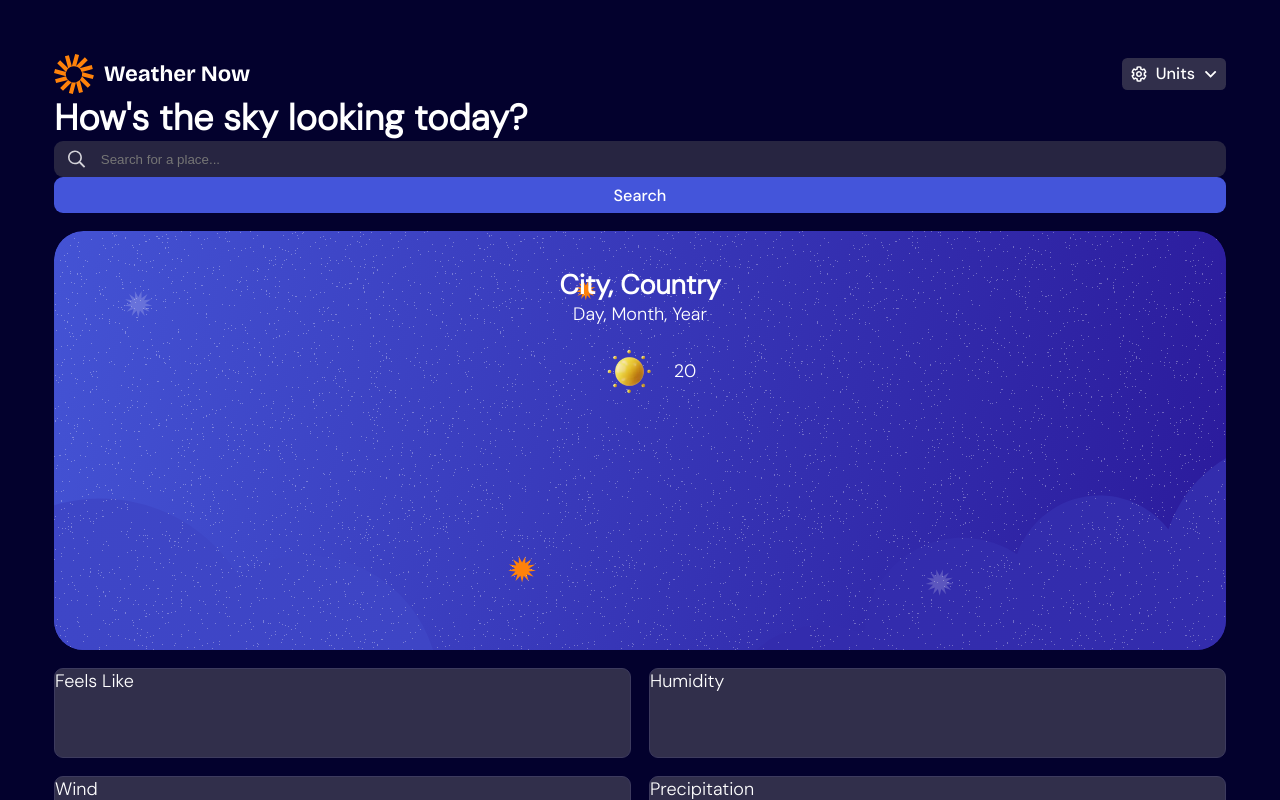
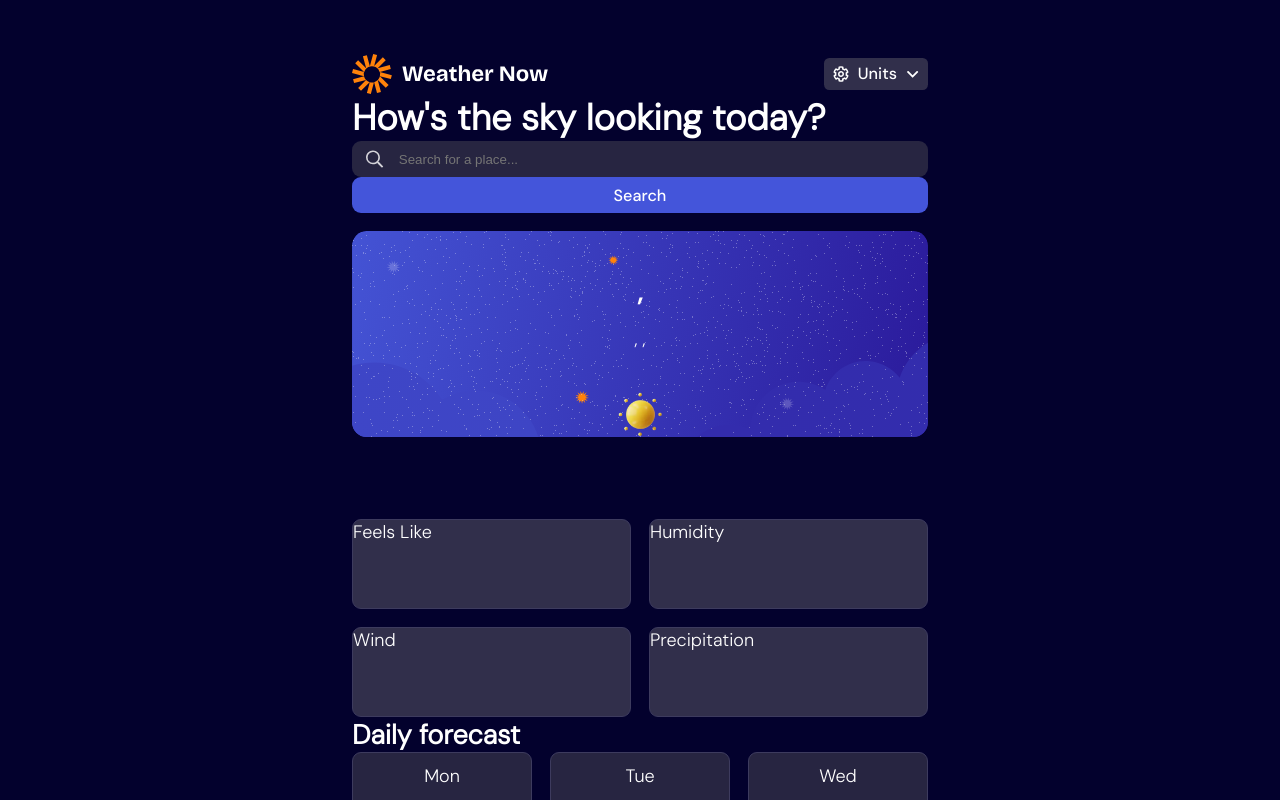
Before and after one commit to TrinhD2026/weather-app, a React (Vite) app: page / in a window 1280 px wide. Shown: the top 800 px of the page. Built offline with nearby package versions, Linux system fonts and the light colour scheme.

Commit message:
retrieved current temperature datas

```diff
--- a/src/App.css
+++ b/src/App.css
@@ -56,7 +56,12 @@
     top: 0;
     left:0;
     text-align: center;
-    padding: 2rem;
+    display: flex;
+    flex-direction: column;
+    justify-content:center;
+    align-items: center;
+    padding: 1rem;
+    gap: 1rem;
 }
 
 .container__overall-result .today-result div{
@@ -68,6 +73,11 @@
 .container__overall-result .today-result div img{
     width: 5rem;
     height: 5rem;
+}
+
+.container__overall-result .today-result div p{
+    font-size: 5rem;
+    font-weight: 700;
 }
 
 .container__result-details{
--- a/src/App.jsx
+++ b/src/App.jsx
@@ -1,5 +1,5 @@
-import { useState } from 'react'
-import './App.css'
+import {useState} from 'react';
+import './App.css';
 const datas=[
     {
         date: "Monday",
@@ -905,20 +905,136 @@ const datas=[
         ]
     },
 ];
+
 function App() {
-
+    const [tempUnit,setTempUnit]=useState("\u00BAC");
+    const [speedUnit,setSpeedUnit]=useState("km/h");
+    const [precipitationUnit,setPrecipitationUnit]=useState("mm");
     const [query,setQuery]=useState("");
+    const [searchName,setSearchName]=useState("");
+    const [country,setCountry]=useState("");
+    const [day,setDay]=useState("");
+    const [date,setDate]=useState("");
+    const [month,setMonth]=useState("");
+    const [year,setYear]=useState("");
     const [hourlyTemps,setHourlyTemps]=useState([]);
     const [isSubmenuHidden,setIsSubmenuHidden]=useState(true);
-    const [feelLike,setFeelLike]=useState("");
-    const [humidity,setHumidity]=useState("");
-    const [wind,setWind]=useState("");
-    const [precipitation,setPrecipitation]=useState("");
+    const [currentTemp,setCurrentTemp]=useState(null);
+    const [feelLike,setFeelLike]=useState(null);
+    const [humidity,setHumidity]=useState(null);
+    const [windSpeed,setWindSpeed]=useState(null);
+    const [precipitation,setPrecipitation]=useState(null);
 
     const handleSelectedDayChange=(event) => {
         event.preventDefault();
         setHourlyTemps(datas.find(d => d.date.toLowerCase()===event.target.value).hourlyTemps);
     };
+
+    function convertMonth(monthNum) {
+        let month="";
+
+        switch(monthNum) {
+            case 0:
+                month="Jan";
+                break;
+            case 1:
+                month="Feb";
+                break;
+            case 2:
+                month="Mar";
+                break;
+            case 3:
+                month="Apr";
+                break;
+            case 4:
+                month="May";
+                break;
+            case 5:
+                month="Jun";
+                break;
+            case 6:
+                month="Jul";
+                break;
+            case 7:
+                month="Aug";
+                break;
+            case 8:
+                month="Sep";
+                break;
+            case 9:
+                month="Oct";
+                break;
+            case 10:
+                month="Nov";
+                break;
+            case 11:
+                month="Dec";
+                break;
+        }
+
+        return month;
+    }
+
+    function convertDay(dayNum) {
+        let day="";
+
+        switch(dayNum) {
+            case 0:
+                day="Sun";
+                break;
+            case 1:
+                day="Mon";
+                break;
+            case 2:
+                day="Tue";
+                break;
+            case 3:
+                day="Wed";
+                break;
+            case 4:
+                day="Thu";
+                break;
+            case 5:
+                day="Fri";
+                break;
+            case 6:
+                day="Sat";
+                break;
+        }
+
+        return day;
+    }
+    async function searchWeather() {
+
+        try {
+            const longlatRes=await fetch(`https://geocoding-api.open-meteo.com/v1/search?name=${query}&count=1&language=en&format=json`);
+            const longlatJson=await longlatRes.json();
+            const longtitude=longlatJson.results[0]["longitude"];
+            const latitude=longlatJson.results[0]["latitude"];
+            setSearchName(longlatJson.results[0]["name"]);
+            setCountry(longlatJson.results[0]["country"]);
+
+            const weatherData=await fetch(`https://api.open-meteo.com/v1/forecast?latitude=${latitude}&longitude=${longtitude}&current=apparent_temperature,precipitation,wind_speed_10m,wind_direction_10m,temperature,relative_humidity_2m`);
+            const weatherJson=await weatherData.json();
+            console.log(weatherJson["current"]);
+            setCurrentTemp(weatherJson["current"]["temperature"]);
+            setFeelLike(weatherJson["current"]["apparent_temperature"]);
+            setWindSpeed(weatherJson["current"]["wind_speed_10m"]);
+            setPrecipitation(weatherJson["current"]["precipitation"]);
+            setHumidity(weatherJson["current"]["relative_humidity_2m"]);
+            const dateTime=new Date(weatherJson["current"]["time"]);
+            setDay(convertDay(dateTime.getDay()));
+            setDate(dateTime.getDate());
+            setMonth(convertMonth(dateTime.getMonth()));
+            setYear(dateTime.getFullYear());
+            return true;
+        }
+
+        catch(error) {
+            console.log(error);
+            return false;
+        }
+    }
 
     return (
         <>
@@ -948,38 +1064,38 @@ function App() {
                         onChange={(e) => setQuery(e.target.value)}
                     />
                 </div>
-                <button className="wide-btn">Search</button>
+                <button className="wide-btn" onClick={searchWeather}>Search</button>
                 <div className="container__overall-result">
                     <picture>
-                        <source srcset="/bg-today-small.svg" media="(max-width: 52rem)" />
-                        <source srcset="/bg-today-large.svg" media="(min-width: 52rem)" />
+                        <source srcSet="/bg-today-small.svg" media="(max-width: 52rem)" />
+                        <source srcSet="/bg-today-large.svg" media="(min-width: 52rem)" />
                         <img src="/bg-today-small.svg" alt="today background image"/>
                     </picture>
                     <div className="today-result">
-                        <h2>City, Country</h2>
-                        <p>Day, Month, Year</p>
+                        <h2>{`${searchName}, ${country}`}</h2>
+                        <p>{`${day}, ${month} ${date}, ${year}`}</p>
                         <div>
                             <img src="/icon-sunny.webp"/>
-                            <p>20</p>
+                            <p>{currentTemp!=null? `${currentTemp} ${tempUnit}` : ''}</p>
                         </div>
                     </div>
                 </div>
                 <div className="container__result-details">
                     <div >
                         <label>Feels Like</label>
-                        <p>{feelLike}</p>
+                        <p>{feelLike!=null? `${feelLike} ${tempUnit}`:''}</p>
                     </div>
                     <div>
                         <label>Humidity</label>
-                        <p>{humidity}</p>
+                        <p>{humidity!=null ? `${humidity} %` : ''}</p>
                     </div>
                     <div>
                         <label>Wind</label>
-                        <p>{wind}</p>
+                        <p>{windSpeed!=null? `${windSpeed} ${speedUnit}`:''}</p>
                     </div>
                     <div>
                         <label>Precipitation</label>
-                        <p>{precipitation}</p>
+                        <p>{precipitation!=null? `${precipitation} ${precipitationUnit}` : ''}</p>
                     </div>
                 </div>
             </div>
@@ -993,8 +1109,8 @@ function App() {
                                     <p>{data.shortDate}</p>
                                     <img src={data.icon} alt="weather icon" />
                                     <div>
-                                        <p>{data.maxTemp}</p>
-                                        <p>{data.minTemp}</p>
+                                        <p>{`${data.maxTemp}\u00BA`}</p>
+                                        <p>{`${data.minTemp}\u00BA`}</p>
                                     </div>
                                 </li>
                             );
@@ -1028,7 +1144,7 @@ function App() {
                                 <li key={hourlyTemp.hour}>
                                     <img src={hourlyTemp.icon} alt="weather icon" />
                                     <p>{hourlyTemp.hour}</p>
-                                    <p>{hourlyTemp.temp}</p>
+                                    <p>{`${hourlyTemp.temp}\u00BA`}</p>
                                 </li>
                             );
                         })
--- a/src/index.css
+++ b/src/index.css
@@ -61,10 +61,15 @@ body {
     background-color: var(--neutral-900);
     color: var(--neutral-0);
     font-weight: 400;
-    padding: 3rem;
+    padding: 3rem 1rem;
+    display: flex;
+    flex-direction:column;
+    justify-content: center;
+    align-items: center;
 }
 
 #root{
+    max-width: 32rem;
 }
 
 li{
```
